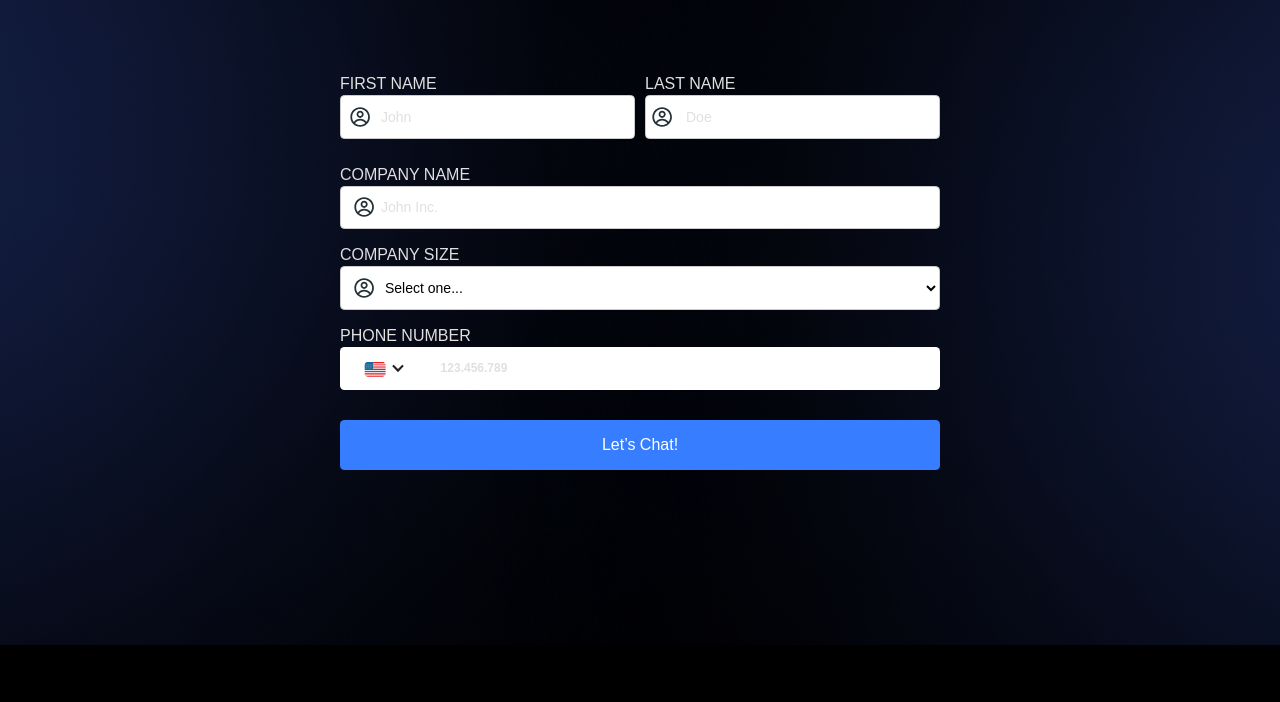
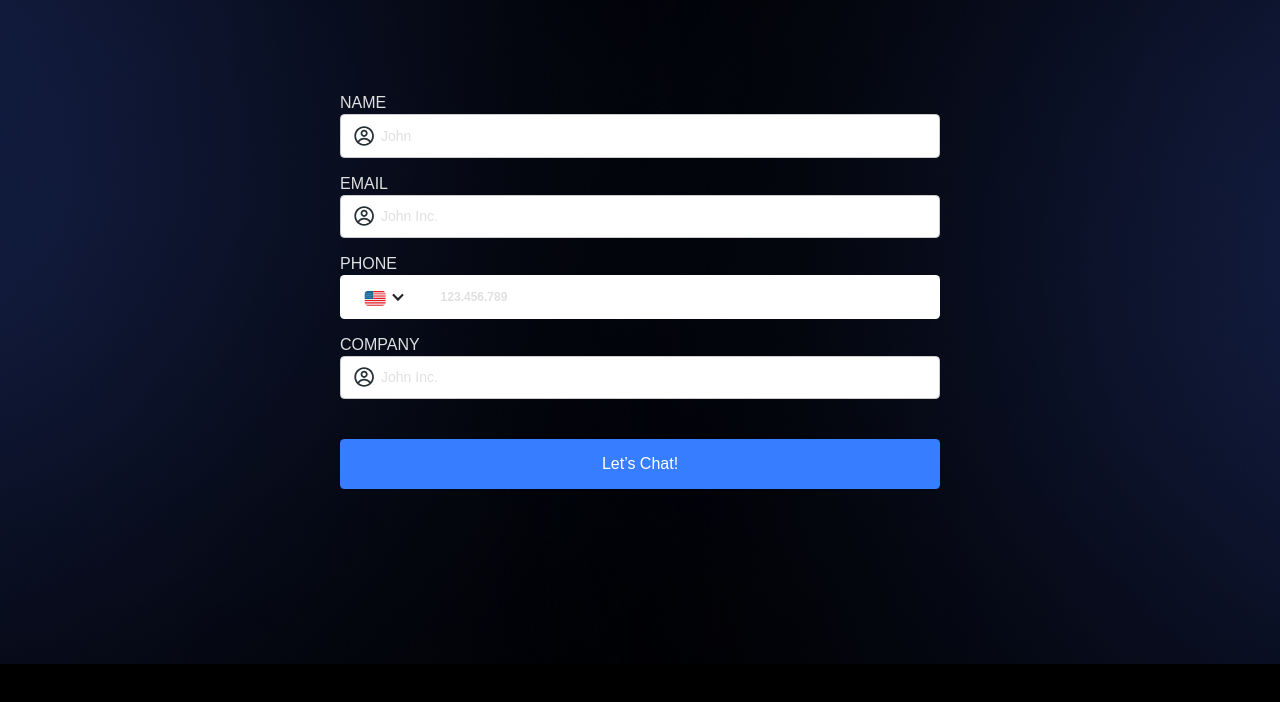
Before and after one commit to vimuths123/setly, a plain HTML site: page client/contact.html in a window 1280 px wide. Shown: the part 384-1086 px from the top of the page. Drawn offline with nearby package versions, Linux system fonts and the light colour scheme; no server answers; a script that the page names is missing.

Commit message:
Add form

```diff
--- a/client/contact.html
+++ b/client/contact.html
@@ -221,19 +221,23 @@ margin: 0rem !important;
                 </div>
                 <div class="contact-form-wrap">
                   <div class="form-block w-form">
-                    <form id="eventFour1" name="email-form" data-name="Email Form" action="/demo" method="post" class="form-2">
-                      <div class="div-block-39">
+                    <form id="eventFour1" name="email-form" data-name="Email Form"
+                    action="/.netlify/functions/demo"
+                    method="post"
+                    class="form-2">
+                      <!-- <div class="div-block-39">
                         <div class="div-block-44"><label for="name" class="from-label">FIRST NAME</label><input type="text" class="text-field-2 w-input" maxlength="256" name="name" data-name="Name" placeholder="John" id="name"></div>
                         <div class="div-block-44"><label for="name-2" class="from-label">LAST NAME</label><input type="text" class="text-field-3 w-input" maxlength="256" name="name-2" data-name="Name 2" placeholder="Doe" id="name-2"></div>
-                      </div>
-                      <div class="div-block-40"><label for="email" class="from-label">COMPANY NAME</label><input type="email" class="input-filed w-input" maxlength="256" name="email" data-name="Email" placeholder="John Inc." id="email" required=""></div>
-                      <div class="div-block-40"><label for="email-3" class="from-label">COMPANY SIZE</label><select id="field" name="field" data-name="Field" class="input-filed select w-select">
+                      </div> -->
+                      <div class="div-block-40"><label for="email" class="from-label">NAME</label><input type="text" class="input-filed w-input" maxlength="256" name="name" data-name="Name" placeholder="John" id="name" required=""></div>
+                      <div class="div-block-40"><label for="email" class="from-label">EMAIL</label><input type="email" class="input-filed w-input" maxlength="256" name="email" data-name="Email" placeholder="John Inc." id="email" required=""></div>
+                      <!-- <div class="div-block-40"><label for="email-3" class="from-label">COMPANY SIZE</label><select id="field" name="field" data-name="Field" class="input-filed select w-select">
                           <option value="">Select one...</option>
                           <option value="First">First choice</option>
                           <option value="Second">Second choice</option>
                           <option value="Third">Third choice</option>
-                        </select></div>
-                      <div class="div-block-40"><label for="email-2" class="from-label">PHONE NUMBER</label></div>
+                        </select></div> -->
+                      <div class="div-block-40"><label for="email-2" class="from-label">PHONE</label></div>
                       <div class="div-block-46">
                         <div data-delay="0" data-hover="false" class="dropdown w-dropdown">
                           <div class="dropdown-toggle w-dropdown-toggle">
@@ -244,8 +248,10 @@ margin: 0rem !important;
                             <a href="#" class="w-dropdown-link">+91</a>
                             <a href="#" class="w-dropdown-link">+123</a>
                           </nav>
-                        </div><input type="email" class="input-filed phone-number w-input" maxlength="256" name="Mobile-number" data-name="Mobile number" placeholder="123.456.789" id="Mobile-number" required="">
-                      </div><input type="submit" value="Let’s Chat!" data-wait="Please wait..." class="submit-button-2 w-button">
+                        </div><input type="tel" class="input-filed phone-number w-input" maxlength="256" name="pnumber" data-name="Mobile number" placeholder="123.456.789" id="Mobile-number" required="">
+                      </div>
+                      <div class="div-block-40"><label for="email" class="from-label">COMPANY</label><input type="text" class="input-filed w-input" maxlength="256" name="cname" data-name="Cname" placeholder="John Inc." id="cname" required=""></div>
+                      <input type="submit" value="Let’s Chat!" data-wait="Please wait..." class="submit-button-2 w-button">
                     </form>
                     <div class="w-form-done">
                       <div>Thank you! Your submission has been received!</div>
@@ -285,6 +291,14 @@ margin: 0rem !important;
   </div>
   <script src="https://d3e54v103j8qbb.cloudfront.net/js/jquery-3.5.1.min.dc5e7f18c8.js?site=63dcda1db87d17133fe5123a" type="text/javascript" integrity="sha256-9/aliU8dGd2tb6OSsuzixeV4y/faTqgFtohetphbbj0=" crossorigin="anonymous"></script>
   <script src="js/webflow.js" type="text/javascript"></script>
+  <script type="text/javascript">
+    document.addEventListener('DOMContentLoaded', async () => {
+      const response = await fetch('/.netlify/functions/auth')
+        .then(response => response.json()
+
+        )
+    });
+  </script>
   <!-- [if lte IE 9]><script src="https://cdnjs.cloudflare.com/ajax/libs/placeholders/3.0.2/placeholders.min.js"></script><![endif] -->
 </body>
 </html>
```
